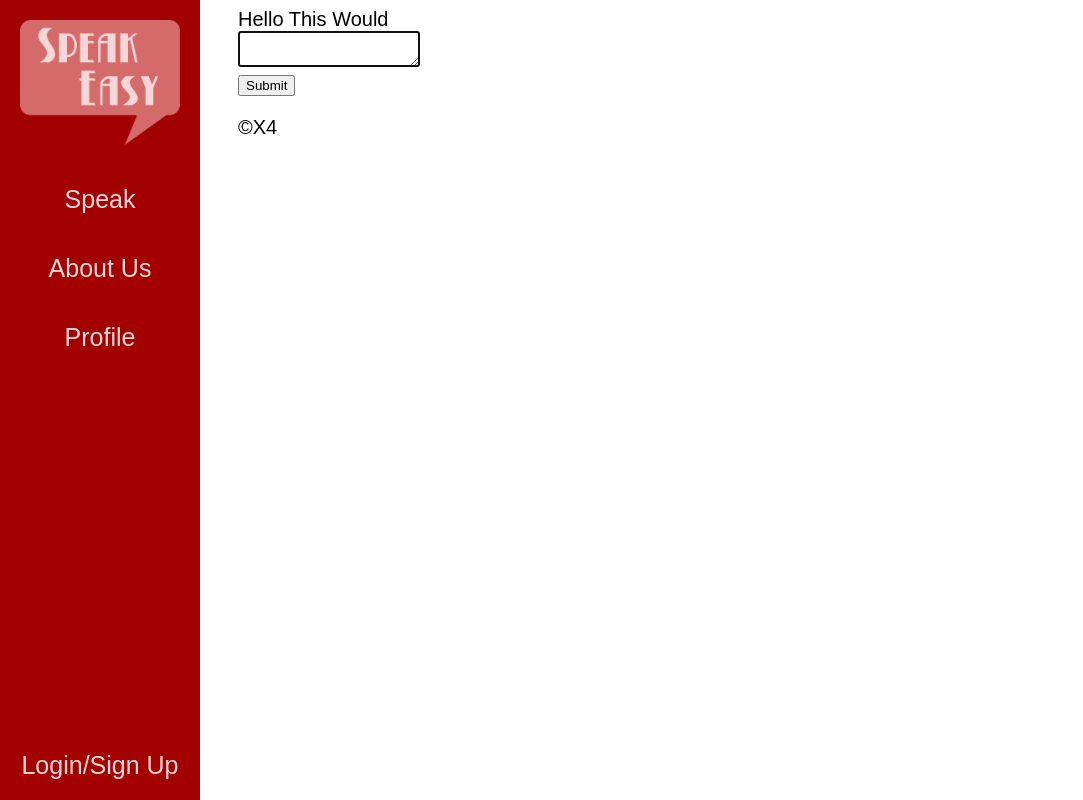
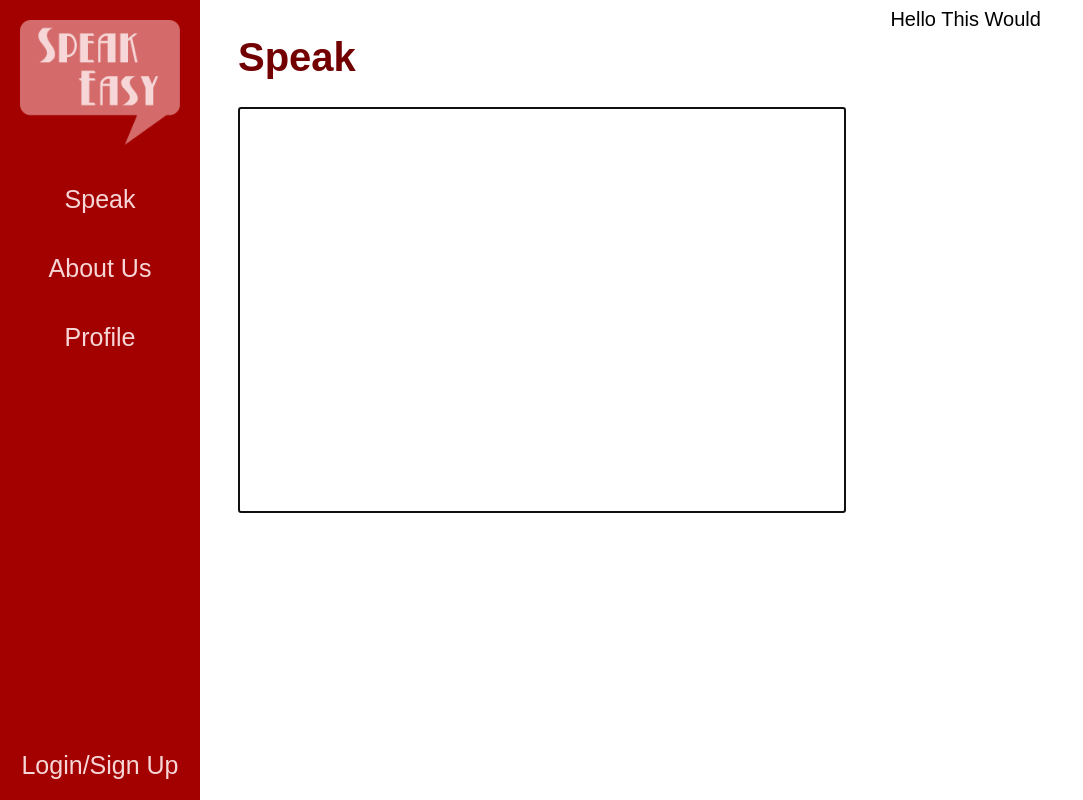
Before and after one commit to rakhadjo/speakeasy, a Flask app: page / in a window 1280 px wide. Shown: the whole page, without its empty margins (0-1083 px from the left). Run offline with Flask 2, Linux system fonts and the light colour scheme.

Commit message:
Set up column on speak page

```diff
--- a/speakeasy/app/static/css/mainstyles.css
+++ b/speakeasy/app/static/css/mainstyles.css
@@ -65,3 +65,22 @@ h1 {
 	padding-right: 50px;
 	float: left;
 }
+
+.column70 {
+	width: 60%;
+	padding-right: 50px;
+	float: left;
+}
+
+.column30 {
+	width: 20%;
+	padding-right: 50px;
+	float: left;
+}
+
+textarea {
+	font-size: 18pt;
+	resize: none;
+	width: 100%;
+	height: 400px;
+}
--- a/speakeasy/app/templates/index.html
+++ b/speakeasy/app/templates/index.html
@@ -3,20 +3,23 @@
 {% block title %}SpeakEasy{% endblock %}
 
 {% block content %}
-	<body>
-		<div>
+
+	<div class="column70">
+		<h1>Speak</h1>
+		<form>
+            	<!--<input type="text" name="speech_text" id="speech_text_input">-->
+            	<div><textarea name="speech_text" id="speech_text_input" autofocus></textarea></div>
+        	</form>
+	</div>
+
+
+	<div class="column30">
+		<div class="predictwords">
 			<span id="suggest1">Hello</span>
 			<span id="suggest2">This</span>
 			<span id="suggest3">Would</span>
 		</div>
-        <form>
-            <!--<input type="text" name="speech_text" id="speech_text_input">-->
-            <div><textarea name="speech_text" id="speech_text_input" autofocus></textarea></div>
-            <button type="button" id="speech_text_button">Submit</button>
-        </form>
-        <div class="copyright_div">
-            <p class="copyright">©X4</p>
-        </div>
-    </body>
+	</div>
+
     <script type="text/javascript" src="{{ url_for('static', filename='js/script.js') }}"></script>
 {% endblock %}
```
